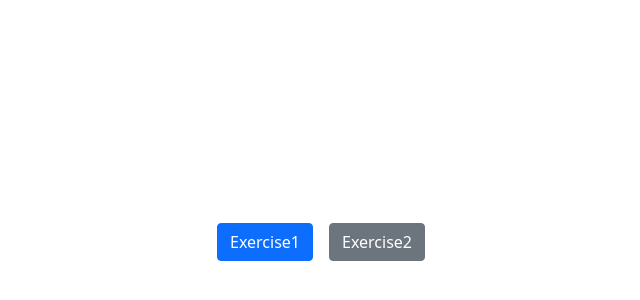
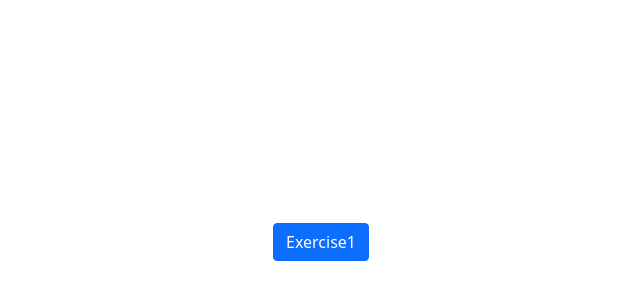
Before and after one commit to nguyenson09111998/react-deploy, a React (Create React App) app: page / in a window 1280 px wide. Shown: the part 158-458 px from the top of the page, without its empty margins (319-959 px from the left). Built offline with nearby package versions, Linux system fonts and the light colour scheme.

Commit message:
Revert "test git revert"
This reverts commit 5aff0f928af05b4258715e6b4124a02e44cae111.

```diff
--- a/src/views/ExerciseOne.jsx
+++ b/src/views/ExerciseOne.jsx
@@ -21,7 +21,6 @@ const cards = [
     content: 'Lorem ipsum is a placeholder text commonly used to document or a typeface without relying on meaningful content.'
   }
 ]
-{/* revert commit 1 */}
 
 const ExerciseOne = () => {
   return (
--- a/src/views/ExerciseTwo.jsx
+++ b/src/views/ExerciseTwo.jsx
@@ -8,7 +8,6 @@ const ExerciseTwo = () => {
     <div className="exercise__two">
       <div className="exercise__two--tabs"><Tabs data={data} /></div>
       <div className="exercise__two--accordion"><Accordions data={data} /></div>
-      {/* revert commit 1 */}
     </div>
   );
 }
--- a/src/views/HomePage.jsx
+++ b/src/views/HomePage.jsx
@@ -12,10 +12,9 @@ const HomePage = () => {
         <Link to="/exercise1">
           <Button color="primary">Exercise1</Button>
         </Link>
-        <Link to="/exercise2">
+        {/* <Link to="/exercise2">
           <Button color="secondary">Exercise2</Button>
-        </Link>
-        {/* revert commit 1 */}
+        </Link> */}
       </div>
     </div>
   );
```
